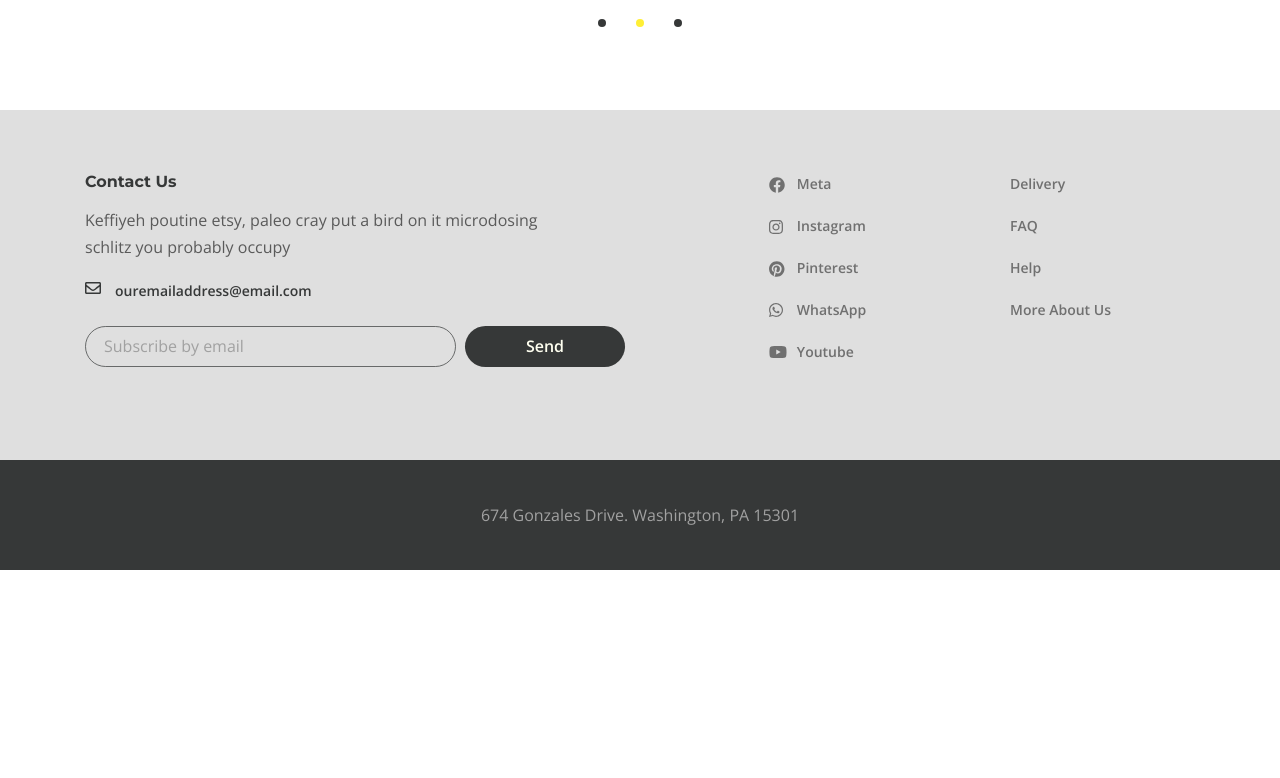
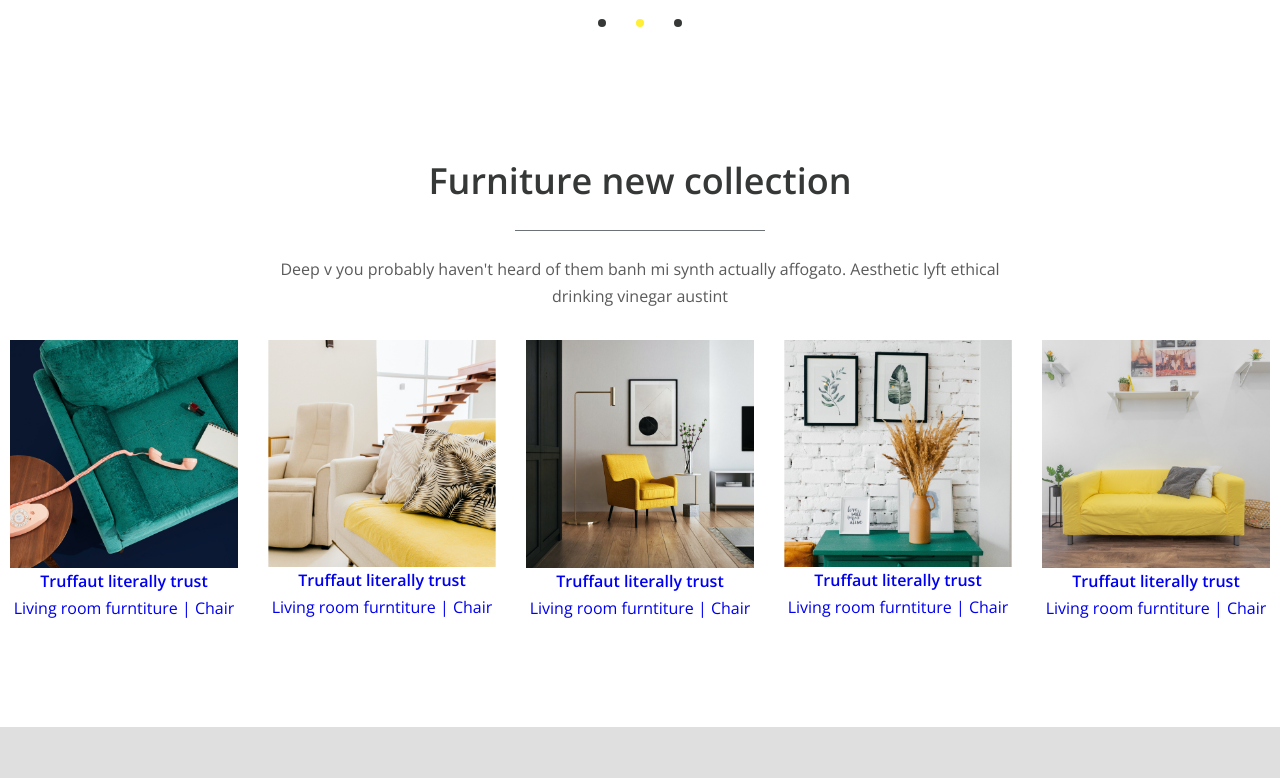
Before and after one commit to SnowFox-95/desire, a website: page app/index.html in a window 1280 px wide. Shown: the part 922-1700 px from the top of the page. Before the commit the page ends 1492 px from the top, so only its background shows below. Drawn offline with nearby package versions, Linux system fonts and the light colour scheme.

Commit message:
10-10-24 working

```diff
--- a/app/index.html
+++ b/app/index.html
@@ -69,14 +69,60 @@
                   collection</h2>
                 <p class="top__slider-text">Deep v you probably haven't heard of them banh mi synth actually affogato.
                   Aesthetic lyft ethical drinking vinegar austint</p>
-                </div></div>
+              </div>
+            </div>
             <div class="top__slider-item"><img class="top__slider-img" src="images/content/slider-img.png" alt="img">
               <div class="top__slider-info">
                 <h2 class="top__slider-title">Furniture
                   collection</h2>
                 <p class="top__slider-text">Deep v you probably haven't heard of them banh mi synth actually affogato.
                   Aesthetic lyft ethical drinking vinegar austint</p>
-                </div></div>
+              </div>
+            </div>
+          </div>
+        </div>
+      </section>
+      <section class="new-collection">
+        <div class="container-fluid">
+          <h3 class="new-collection__title"> Furniture new collection </h3>
+          <p class="new-collection__text"> Deep v you probably haven't heard of them banh mi synth actually affogato.
+            Aesthetic lyft ethical drinking vinegar austint</p>
+          <div class="collection">
+            <a class="collection__item" href="#">
+              <img class="collection__images" src="images/content/collection-1.jpg" alt="">
+              <div class="collection__info">
+                <h6 class="collection__info-title">Truffaut literally trust</h6>
+                <p class="collection__info-text">Living room furntiture | Chair</p>
+              </div>
+            </a>
+            <a class="collection__item" href="#">
+              <img class="collection__images" src="images/content/collection-2.jpg" alt="">
+              <div class="collection__info">
+                <h6 class="collection__info-title">Truffaut literally trust</h6>
+                <p class="collection__info-text">Living room furntiture | Chair</p>
+              </div>
+            </a>
+            <a class="collection__item" href="#">
+              <img class="collection__images" src="images/content/collection-3.jpg" alt="">
+              <div class="collection__info">
+                <h6 class="collection__info-title">Truffaut literally trust</h6>
+                <p class="collection__info-text">Living room furntiture | Chair</p>
+              </div>
+            </a>
+            <a class="collection__item" href="#">
+              <img class="collection__images" src="images/content/collection-4.jpg" alt="">
+              <div class="collection__info">
+                <h6 class="collection__info-title">Truffaut literally trust</h6>
+                <p class="collection__info-text">Living room furntiture | Chair</p>
+              </div>
+            </a>
+            <a class="collection__item" href="#">
+              <img class="collection__images" src="images/content/collection-5.jpg" alt="">
+              <div class="collection__info">
+                <h6 class="collection__info-title">Truffaut literally trust</h6>
+                <p class="collection__info-text">Living room furntiture | Chair</p>
+              </div>
+            </a>
           </div>
         </div>
       </section>
--- /dev/null
+++ b/app/scss/_collection.scss
@@ -0,0 +1,36 @@
+.new-collection {
+    text-align: center;
+    padding: 45px 0 105px;
+
+    &__title {
+        color: $title;
+        font-size: 36px;
+        line-height: 51px;
+        padding-bottom: 25px;
+        margin-bottom: 25px;
+        position: relative;
+
+        &::after {
+            content: '';
+            position: absolute;
+            width: 250px;
+            height: 1px;
+            bottom: 0;
+            left: 0;
+            right: 0;
+            margin: 0 auto;
+            background: #6d7278;
+        }
+    }
+
+    &__text {
+        max-width: 730px;
+        margin: 0 auto 30px;
+    }
+}
+
+.collection {
+    display: grid;
+    grid-template-columns: repeat(5, 1fr);
+    grid-gap: 30px;
+}
--- a/app/scss/_global.scss
+++ b/app/scss/_global.scss
@@ -33,6 +33,12 @@ body {
 	padding: 0 15px;
 }
 
+.container-fluid {
+	max-width: 1920px;
+	padding: 0 10px;
+	margin: 0 auto;
+}
+
 .slick-dots {
 	display: flex;
 	justify-content: center;
--- a/app/scss/_top.scss
+++ b/app/scss/_top.scss
@@ -21,7 +21,7 @@
     }
 
     &__slider-img {
-        margin-left: -15%;
+        margin-left: -14%;
         max-width: 703px;
         height: 815px;
         object-fit: cover;
--- a/app/scss/style.scss
+++ b/app/scss/style.scss
@@ -6,4 +6,5 @@
 
 @import 'header';
 @import 'top';
+@import 'collection';
 @import 'footer';
```
Also changed, not shown: app/css/style.min.css. Lines whose indentation alone changed are shown as unchanged.
